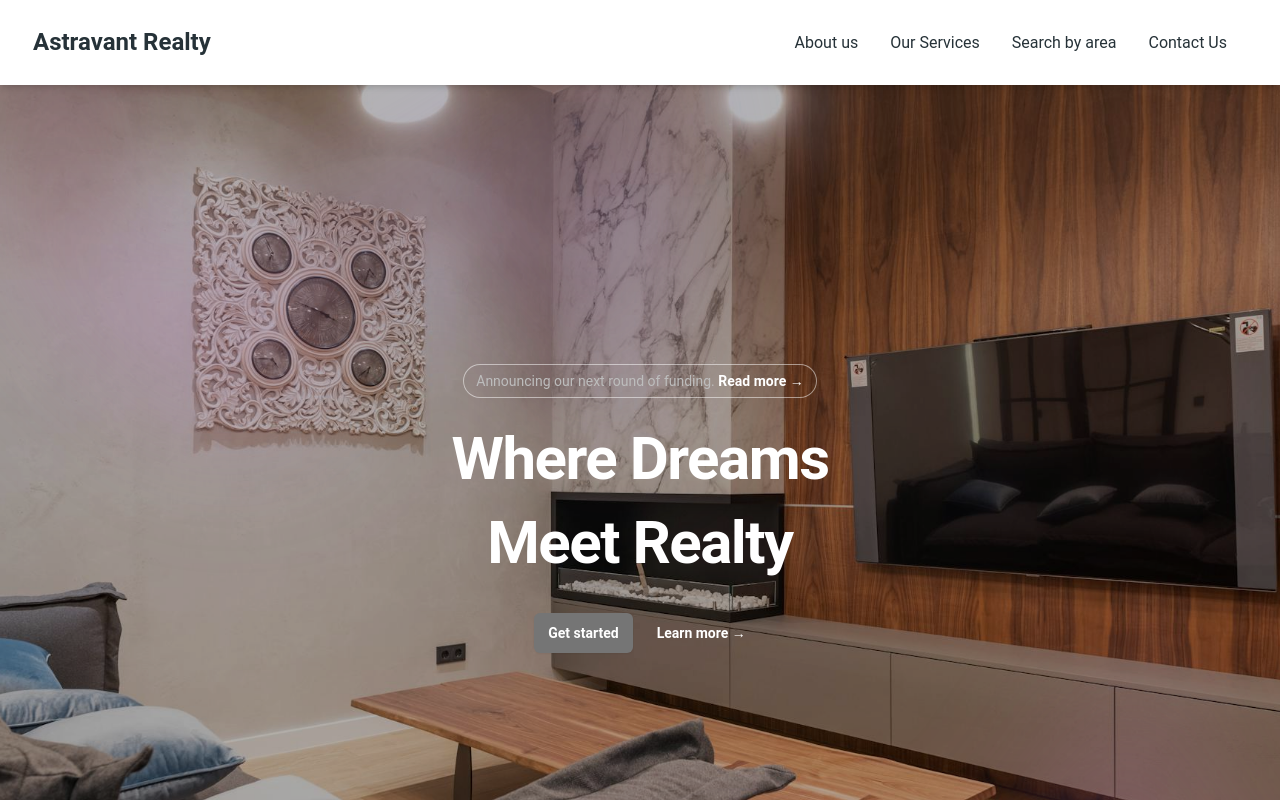
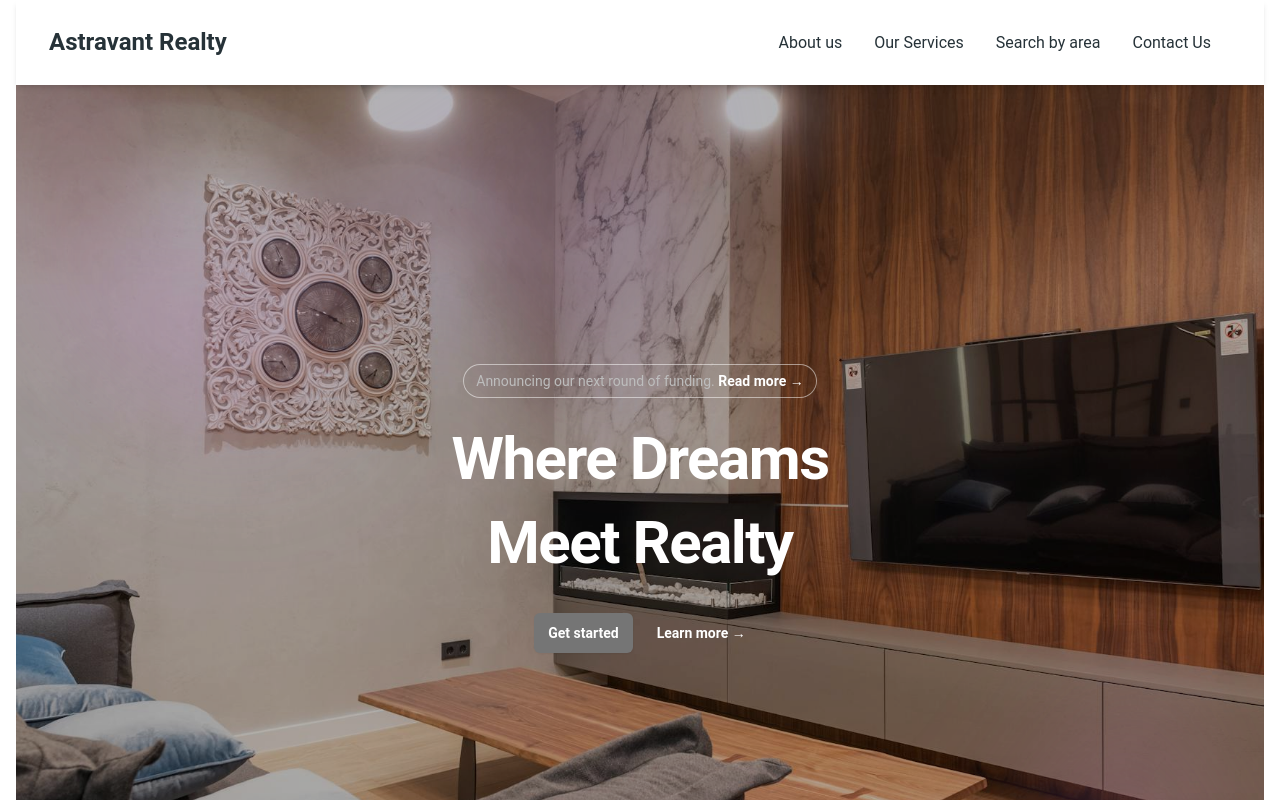
Before and after one commit to OmLanke/astravant69, a React (Vite) app: page / in a window 1280 px wide. Shown: the top 800 px of the page. Built offline with nearby package versions, Linux system fonts and the light colour scheme.

Commit message:
side padding on pages

```diff
--- a/src/Pages/Contact.jsx
+++ b/src/Pages/Contact.jsx
@@ -6,12 +6,12 @@ import Nsl from '../Components/Nsl'
 
 const Contact = () => {
     return (
-        <>
+        <div className='px-4 pb-4'>
             <Navbar />
             <ConBanOne />
             <ConBanTwo />
             <Nsl />
-        </>
+        </div>
     )
 }
 
--- a/src/Pages/ContactUs.jsx
+++ b/src/Pages/ContactUs.jsx
@@ -7,13 +7,13 @@ import Nsl from '../Components/Nsl'
 
 const ContactUs = () => {
     return (
-        <>
+        <div className='px-4 pb-4'>
             <Navbar />
             <ConUsBanOne />
             <ConUsBanTwo />
             <ConUsBanThree />
             <Nsl />
-        </>
+        </div>
     )
 }
 
--- a/src/Pages/HomePage.jsx
+++ b/src/Pages/HomePage.jsx
@@ -10,7 +10,7 @@ import Banner from '../Components/homebanner'
 import Navbar2 from '../Components/Navbar2'
 const HomePage = () => {
     return (
-        <>
+        <div className='px-4'>
             <Navbar2 />
             {/* <HomeBannerOne /> */}
             <Banner />
@@ -19,7 +19,7 @@ const HomePage = () => {
             <HeroIndie />
             <Thrust />
             <Nsl />
-        </>
+        </div>
     )
 }
 
--- a/src/Pages/Search.jsx
+++ b/src/Pages/Search.jsx
@@ -51,6 +51,7 @@ const Contact = () => {
     return (
         <>
             <Navbar />
+            <div className='px-4 pb-4'>
                 <div className="relative text-white bg-cover flex flex-col bg-center w-full h-screen mb-44" style={{ backgroundImage: "url('/searchBan.png')" }}>
                     <div className="mx-auto my-auto flex flex-col gap-8">
                         <div className="text-7xl">
@@ -152,15 +153,10 @@ const Contact = () => {
                     </div>
                     </div>
                 </div>
-
                 <Nsl />
-
                 <Footer />
 
-
-
-
-
+            </div>
 
 
         </>
```
Lines whose indentation alone changed are shown as unchanged.
